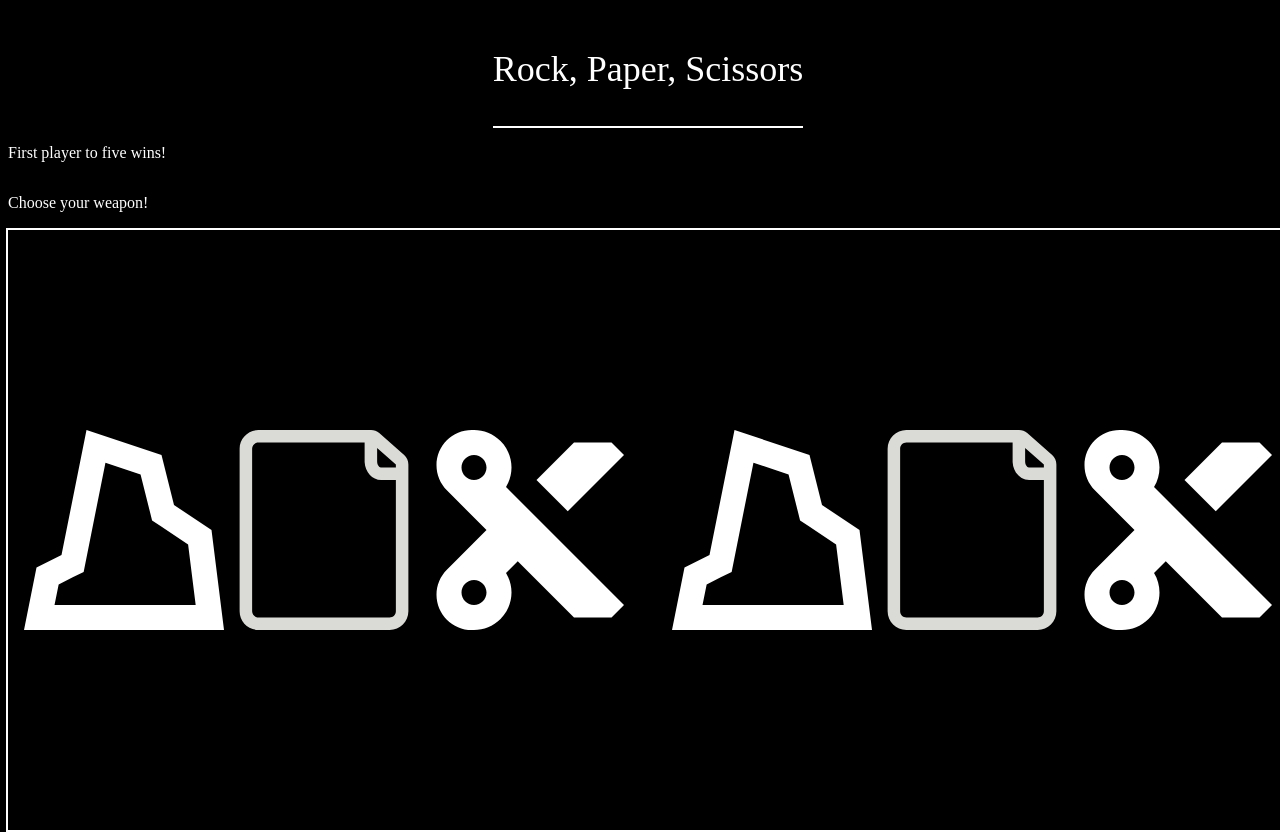
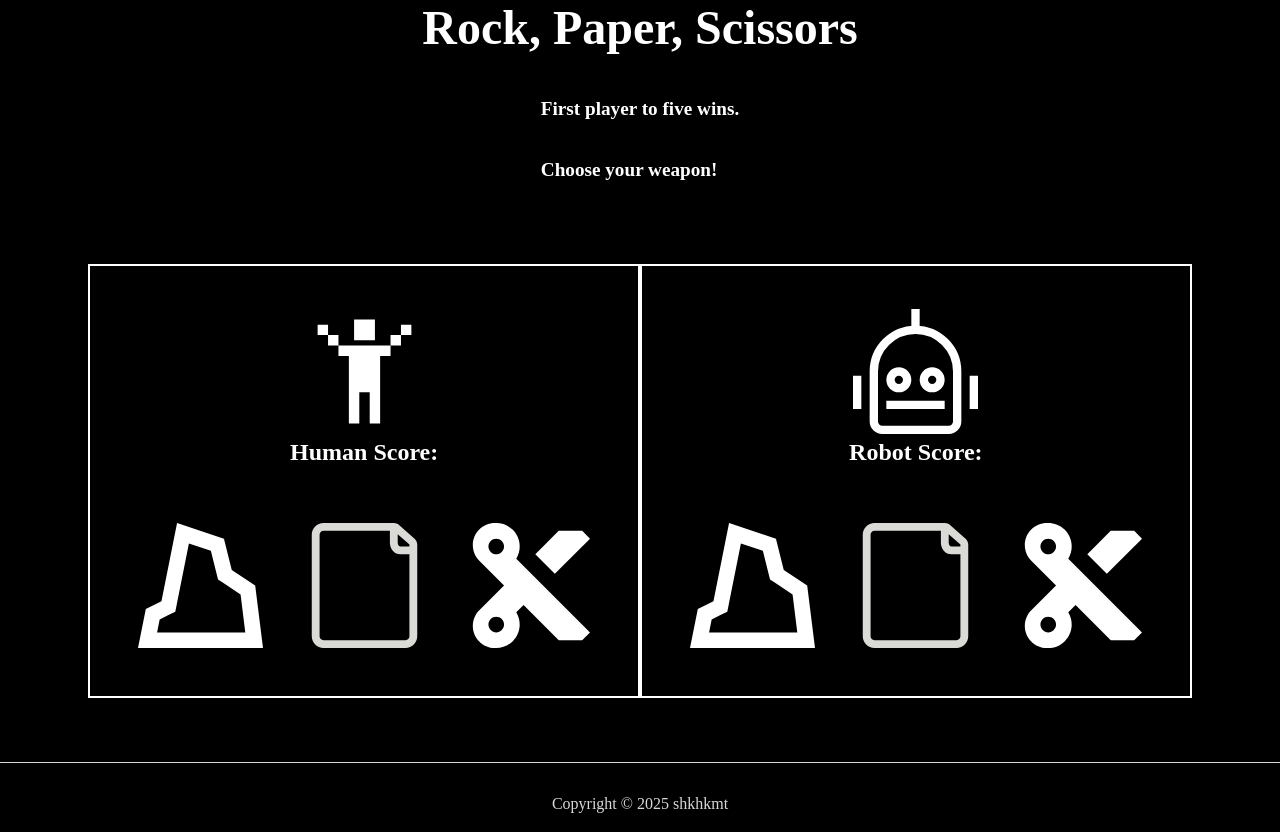
Before and after one commit to shkhkmt/rockPaperScissors, a plain HTML site: page index.html in a window 1280 px wide. Drawn offline with Linux system fonts and the light colour scheme.

Commit message:
added event listener for buttons on UI, and included extra div to contain results through rounds. Need to appened results of rounds to UI

```diff
--- a/rockPaperScissors.js
+++ b/rockPaperScissors.js
@@ -13,7 +13,7 @@ header.textContent = "Rock, Paper, Scissors";
 content.insertBefore(header, rules);
 
 let winCond = document.createElement('p');
-winCond.textContent = "First player to five wins!";
+winCond.textContent = "First player to five wins."
 rules.appendChild(winCond);
 
 let weapon = document.createElement('p');
@@ -22,52 +22,83 @@ rules.appendChild(weapon);
 
 let human = document.createElement('div');
 human.id = 'human';
-let hrck = document.createElement('div');
-hrck.id = "hrck";
-let hppr = document.createElement('div');
-hppr.id = "hppr";
-let hscrs = document.createElement('div');
-hscrs.id = "hscrs";
+let humanIcon = document.createElement('div');
+humanIcon.id = 'humanIcon'
+let humanActions = document.createElement('div');
+humanActions.id = 'humanActions';
 
 let robot = document.createElement('div');
-robot.id = "robot";
-let rrck = document.createElement('div');
-rrck.id = "rrck";
-let rppr = document.createElement('div');
-rppr.id = "rppr";
-let rscrs = document.createElement('div');
-rscrs.id = "rscrs";
+robot.id = 'robot';
+let robotIcon = document.createElement('div');
+robotIcon.id = 'robotIcon';
+let robotActions = document.createElement('div');
+robotActions.id = 'robotActions';
+let hmnScr = document.createElement('p');
+hmnScr.id = 'hmnScr';
+hmnScr.textContent = `Human Score:`
+
+let resultsHuman = document.createElement('div');
+resultsHuman.id = 'hmnRslt';
+let resultsRobot = document.createElement('div');
+resultsRobot.id = 'rbtRslt';
+let rbtScr = document.createElement('p');
+rbtScr.id = 'rbtScr';
+rbtScr.textContent = 'Robot Score:'
+
+let footer = document.createElement('footer');
+footer.id = 'footer';
+footer.textContent = 'Copyright © 2025 shkhkmt';
 
 game.appendChild(human);
-human.appendChild(hrck);
-human.appendChild(hppr);
-human.appendChild(hscrs);
+human.appendChild(humanIcon);
+human.appendChild(resultsHuman);
+resultsHuman.appendChild(hmnScr);
+human.appendChild(humanActions);
 
 game.appendChild(robot);
-robot.appendChild(rrck);
-robot.appendChild(rppr);
-robot.appendChild(rscrs);
+robot.appendChild(robotIcon);
+robot.appendChild(resultsRobot);
+resultsRobot.appendChild(rbtScr);
+robot.appendChild(robotActions);
 
-let btnRock = document.createElement('button');
-let btnPaper = document.createElement('button');
-let btnScissors = document.createElement('button');
+content.appendChild(footer);
 
 let imgRck = document.createElement('img');
 let imgPpr = document.createElement('img');
 let imgScrs = document.createElement('img');
+let imgHmn = document.createElement('img');
+let imgRbt = document.createElement('img')
+
+let btnRock = document.createElement('button');
+btnRock.id = 'rckBtn';
+let btnPaper = document.createElement('button');
+btnPaper.id = 'pprBtn';
+let btnScissors = document.createElement('button');
+btnScissors.id = 'scrsBtn';
 
 imgRck.src = './img/rock-svgrepo-com.svg';
 imgRck.alt = 'Rock';
+imgRck.id = 'imgRck';
 
 imgPpr.src = './img/paper-svgrepo-com.svg';
 imgPpr.alt = 'Paper';
+imgPpr.id = 'imgPpr';
 
 imgScrs.src = './img/scissors-svgrepo-com.svg';
 imgScrs.alt = 'Scissors';
+imgScrs.id = 'imgScrs';
 
-hrck.appendChild(btnRock);
-hppr.appendChild(btnPaper);
-hscrs.appendChild(btnScissors);
+imgHmn.src = './img/human-handsup-svgrepo-com.svg'
+imgHmn.alt = 'human icon';
+
+imgRbt.src = './img/robot-svgrepo-com (1).svg';
+imgRbt.alt = 'robot icon';
+
+humanIcon.appendChild(imgHmn);
+robotIcon.appendChild(imgRbt);
+humanActions.appendChild(btnRock);
+humanActions.appendChild(btnPaper);
+humanActions.appendChild(btnScissors);
 
 btnRock.appendChild(imgRck);
 btnPaper.appendChild(imgPpr);
@@ -77,38 +108,43 @@ let robotRock = btnRock.cloneNode(true);
 let robotPaper = btnPaper.cloneNode(true);
 let robotScissors = btnScissors.cloneNode(true);
 
-document.getElementById('rrck').appendChild(robotRock);
-document.getElementById('rppr').appendChild(robotPaper);
-document.getElementById('rscrs').appendChild(robotScissors);
+document.getElementById('robotActions').appendChild(robotRock);
+document.getElementById('robotActions').appendChild(robotPaper);
+document.getElementById('robotActions').appendChild(robotScissors);
 
-/*
+
 function getComputerChoice() {
     let choice = Math.random();
     if (choice <= (1/3)) { // this can be an arrow function
         return 'rock';
     } else if (choice >= (2/3)) {
-    return 'paper';
+        return 'paper';
     } else {
-    return 'scissors';
+        return 'scissors';
     }
 }
 
-function getHumanChoice() {
-    let choice = String(prompt("Rock, Paper or Scissors..? ").toLowerCase());
-    if  (choice == 'rock'){
-        return String(choice)
-    } else if (choice == 'paper') {
-        return String(choice)
-    } else if (choice == 'scissors') {
-        return String(choice)
-    } else {
-        return 'Please try again';
-    }
-}
-// setting global variables for functions.
+let computerChoice = getComputerChoice();
+let humanChoice;
 
-const humanChoice = String(getHumanChoice());
-const computerChoice = String(getComputerChoice());
+humanActions.addEventListener('click', (event) => {
+  let target = event.target;
+
+  switch(target.id) {
+    case 'imgRck':
+      humanChoice = 'rock';
+      break;
+    case 'imgPpr':
+      humanChoice = 'paper';
+      break;
+    case 'imgScrs':
+      humanChoice = 'scissors';
+      break;
+    default:
+      return null;
+  }
+});
+
 let humanScore = 0;
 let computerScore = 0;
 
@@ -121,8 +157,9 @@ function playRound(humanChoice, computerChoice) {
     if ((humanChoice == 'rock'  && computerChoice == 'scissors') ||
         (humanChoice == 'scissors' && computerChoice == 'paper') ||
         (humanChoice == 'paper' && computerChoice == 'rock')) {
-        humanScore++;
-        return playerWin;
+      humanScore++;
+      hmnRslt.appendChild(playerWin);
+      return playerWin;
     }
 
     else if ((humanChoice == 'paper' && computerChoice == 'scissors') ||
@@ -135,4 +172,25 @@ function playRound(humanChoice, computerChoice) {
         return 'Draw! Play another round'
     }
 }
+
+let result = playRound(humanChoice, computerChoice);
+/*
+function playGame() {
+    while (humanScore < 5 && computerScore <  5) {
+        let computerChoice = getComputerChoice();
+
+        let roundResult = playRound(humanChoice, computerChoice); // storing round result from playRound() and printing to console.
+        console.log(roundResult);
+
+        console.log(`Current Score: Human ${humanScore} - Computer ${computerScore}`);
+    }
+
+    if (humanScore === 5) {
+        return `You win! Human: ${humanScore} - Computer: ${computerScore};`;
+    }
+
+    else if (computerScore === 5){
+        return `You lose! Human: ${humanScore} - Computer: ${computerScore};`;
+    }
+}
 */
--- a/styles.css
+++ b/styles.css
@@ -1,52 +1,116 @@
 #content {
   display: flex;
-  width: 100%;
   flex-direction: column;
-  position: absolute;
-  margin-top: 40px;
-  margin-bottom: 20px;
   align-items: center;
+  flex: 1;
+  min-height: 100vh;
 }
 
 header {
-  font-size: 36px;
+  font-size: -webkit-xxx-large;
   display: flex;
   justify-content: center;
   align-items: flex-start;
-  border-bottom: 2px solid hsl(0, 100%, 100%);
-  padding-bottom: 1em;
+  padding-bottom: 0.5em;
+  font-weight: 900;
+  align-self: center;
 }
 
-body {
+body,
+html {
   display: flex;
-  background-color: black;
+  background-color: hsl(0, 0%, 0%);
   font-family: silkscreen;
-  color: white;
+  color: hsl(0, 100%, 100%);
+  margin: 0;
+  height: auto;
+  width: 100%;
+}
+
+button {
+  display: flex;
 }
 
 .game {
   display: flex;
-  justify-content: space-around;
-  border: 2px solid hsl(0, 100%, 100%);
-  width: 100%;
-  height: 600px;
-  gap: 1em;
+  padding: 2em;
+  margin: 2em auto;
+  justify-content: center;
+  flex-wrap: wrap;
+  flex: 1;
 }
 
 .rules {
   display: flex;
-  align-self: flex-start;
+  align-self: auto;
   flex-direction: column;
+  font-size: larger;
+  font-weight: 700;
 }
 
 #human {
   display: flex;
-  flex-direction: row;
+  flex-direction: column;
+  font-size: larger;
+  font-weight: 700;
+  padding: 2em;
+  border: 2px solid hsl(0, 100%, 100%);
+  justify-content: space-around;;
+}
+
+#humanIcon {
+  display: flex;
+  justify-content: center;
+  align-self: anchor-center;
+  padding: 0.25em;
+}
+
+#humanActions {
+  display: flex;
+  align-items: anchor-center;
+  gap: 1em;
+  flex-shrink: 1;
+}
+
+#hmnScr {
+  display: flex;
+  justify-content: center;
+  font-size: x-large;
+  margin-top: 0;
+  margin-bottom: 2em;
+}
+
+#rbtScr {
+  display: flex;
+  justify-content: center;
+  font-size: x-large;
+  margin-top: 0;
+  margin-bottom: 2em;
+}
+
+#robotIcon {
+  display: flex;
+  justify-content: center;
+  align-self: anchor-center;
+  padding: .25em;
 }
 
 #robot {
   display: flex;
+  flex-direction: column;
+  font-size: larger;
+  font-weight: 700;
+  padding: 2em;
+  border: 2px solid hsl(0, 100%, 100%);
+  justify-content: space-around;
 }
+
+#robotActions {
+  display: flex;
+  align-items: anchor-center;
+  gap: 1em;
+}
+
 
 img {
   display: flex;
@@ -54,43 +118,69 @@ img {
   background: white;
   border: none;
   height: auto;
-  width: 200px;
+  width: 125px;
+  padding 2em;
+  flex-shrink: 1;
   }
 
-  button {
-    all: unset;
-  }
-
-  button:focus {
-    outline: revert:
-  }
-
-#hrck {
-  display: flex;
-  flex-shrink: 1;
+#imgRck {
+  display: block; ;
+  align-self: center;
+  padding: 0.5em;
 }
 
-#hppr {
-  display:flex;
-  flex-shrink: 1;
+#imgRck:hover {
+  filter: none;
 }
 
-
-#hscrs {
-  display: flex;
-  flex-shrink: 1;
+#imgPpr:hover {
+  filter: none;
 }
 
-#rrck {
-  display: flex;
+#imgScrs:hover {
+  filter: none;
 }
 
-#rppr {
-  display: flex;
-  flex-shrink: 1;
+#imgScrs:active {
+  background: hsl(100 100% 50%);
 }
 
-#rscrs {
+#imgRck:active {
+  background: hsl(100 100% 50%);
+}
+
+#imgPpr:active {
+  background: hsl(100 100% 50%);
+}
+
+#imgPpr {
+  display: block;
+  align-self: center;
+  padding: 0.5em;
+}
+
+#imgScrs {
+  display: block;
+  align-self: center;
+  padding: 0.5em;
+}
+
+button {
+  all: unset;
+  cursor: pointer;
+}
+
+button:focus {
+  outline: revert:
+}
+
+footer {
+  bottom: 0;
+  width: 100%;
+  height: 50px;
   display: flex;
-  flex-shrink: 1;
+  justify-content: center;
+  align-items: flex-end;
+  color: hsl(0 0 85%);
+  border-top: 1px solid  hsl(0 0 85%);
 }
```
Also changed, not shown: 5 other files.
